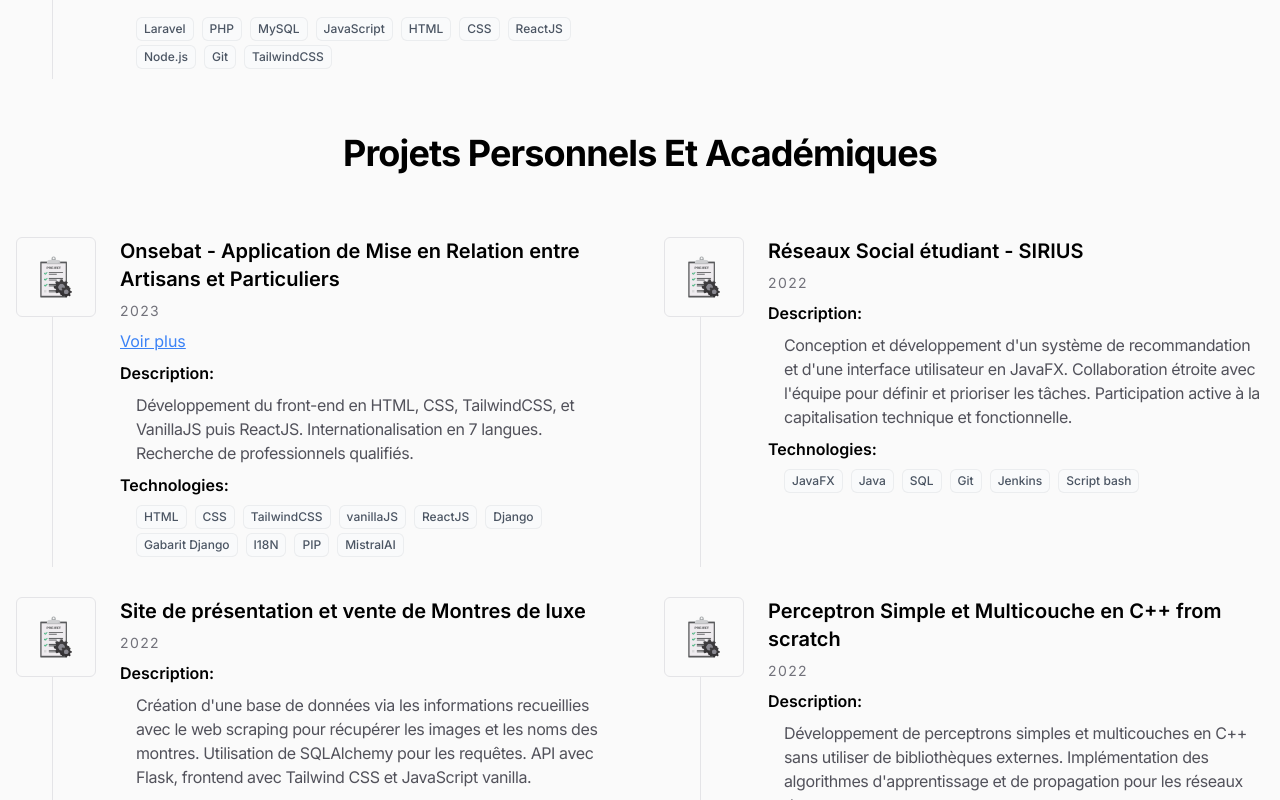
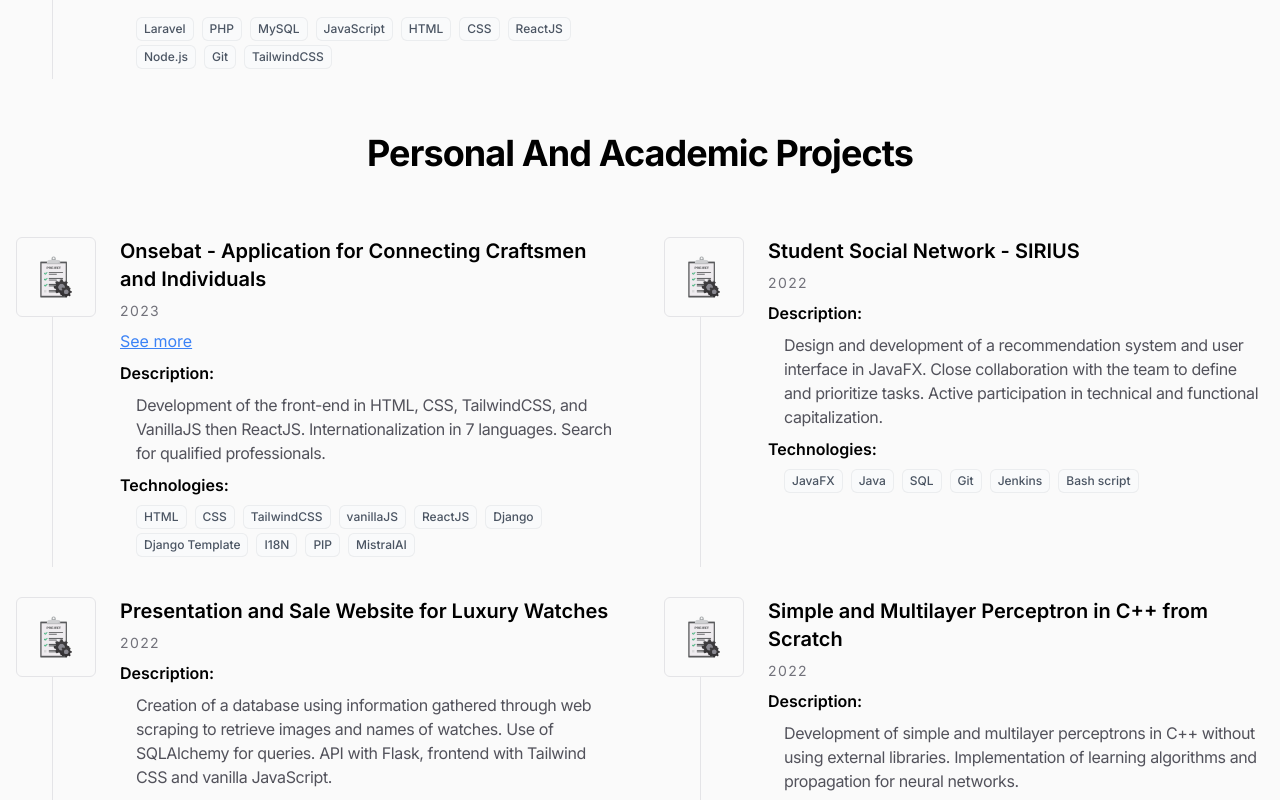
Before and after one commit to njonou01/portfolio, a React (Create React App) app: page / in a window 1280 px wide. Shown: the part 3400-4200 px from the top of the page. Built offline with nearby package versions, Linux system fonts and the light colour scheme.

Commit message:
all english

```diff
--- a/src/components/Projects.tsx
+++ b/src/components/Projects.tsx
@@ -8,7 +8,7 @@ const Projects: React.FC = () => {
 
 
   return (
-    <LayoutSection title="Projets Personnels et Académiques" id="projects">
+    <LayoutSection title="Personal and Academic Projects" id="projects">
       <div className='opacity-100 transform-none'>
         <div className="grid lg:grid-cols-2 grid-cols-1 gap-x-12 gap-y-10">
           {projectsData.map((project, index) => (
@@ -19,7 +19,7 @@ const Projects: React.FC = () => {
               <div className="flex flex-col items-start">
                 <h3 className="text-xl font-semibold">{project.title}</h3>
                 <time className="text-sm text-zinc-500 mt-2 tracking-widest uppercase">{project.date}</time>
-                {project.link && <a href={project.link} className="text-blue-500 underline mt-2">Voir plus</a>}
+                {project.link && <a href={project.link} className="text-blue-500 underline mt-2">See more</a>}
                 <div>
                   <h4 className="font-semibold py-2">Description:</h4>
                   <p className="ml-4 tracking-tight  text-zinc-600 ">{project.description}</p>
--- a/src/data/projectsData.ts
+++ b/src/data/projectsData.ts
@@ -2,32 +2,32 @@ import { project } from "../types/project";
 
 export const projectsData: project[] = [
       {
-            title: "Onsebat - Application de Mise en Relation entre Artisans et Particuliers",
-            description: "Développement du front-end en HTML, CSS, TailwindCSS, et VanillaJS puis ReactJS. Internationalisation en 7 langues. Recherche de professionnels qualifiés.",
-            technologies: ["HTML", "CSS", "TailwindCSS", "vanillaJS", "ReactJS", "Django", "Gabarit Django", "I18N", "PIP", "MistralAI"],
+            title: "Onsebat - Application for Connecting Craftsmen and Individuals",
+            description: "Development of the front-end in HTML, CSS, TailwindCSS, and VanillaJS then ReactJS. Internationalization in 7 languages. Search for qualified professionals.",
+            technologies: ["HTML", "CSS", "TailwindCSS", "vanillaJS", "ReactJS", "Django", "Django Template", "I18N", "PIP", "MistralAI"],
             link: "https://onsebat.onrender.com/en/",
             image: null,
             date: "2023",
       },
       {
-            title: "Réseaux Social étudiant - SIRIUS",
-            description: "Conception et développement d'un système de recommandation et d'une interface utilisateur en JavaFX. Collaboration étroite avec l'équipe pour définir et prioriser les tâches. Participation active à la capitalisation technique et fonctionnelle.",
-            technologies: ["JavaFX", "Java", "SQL", "Git", "Jenkins", "Script bash"],
+            title: "Student Social Network - SIRIUS",
+            description: "Design and development of a recommendation system and user interface in JavaFX. Close collaboration with the team to define and prioritize tasks. Active participation in technical and functional capitalization.",
+            technologies: ["JavaFX", "Java", "SQL", "Git", "Jenkins", "Bash script"],
             image: null,
             date: "2022",
             link: ''
       },
       {
-            title: "Site de présentation et vente de Montres de luxe",
-            description: "Création d'une base de données via les informations recueillies avec le web scraping pour récupérer les images et les noms des montres. Utilisation de SQLAlchemy pour les requêtes. API avec Flask, frontend avec Tailwind CSS et JavaScript vanilla.",
-            technologies: ["SQLAlchemy", "Flask", "TailwindCSS", "JavaScript vanilla"],
+            title: "Presentation and Sale Website for Luxury Watches",
+            description: "Creation of a database using information gathered through web scraping to retrieve images and names of watches. Use of SQLAlchemy for queries. API with Flask, frontend with Tailwind CSS and vanilla JavaScript.",
+            technologies: ["SQLAlchemy", "Flask", "TailwindCSS", "vanilla JavaScript"],
             image: null,
             date: "2022",
             link: ''
       },
       {
-            title: "Perceptron Simple et Multicouche en C++ from scratch",
-            description: "Développement de perceptrons simples et multicouches en C++ sans utiliser de bibliothèques externes. Implémentation des algorithmes d'apprentissage et de propagation pour les réseaux de neurones.",
+            title: "Simple and Multilayer Perceptron in C++ from Scratch",
+            description: "Development of simple and multilayer perceptrons in C++ without using external libraries. Implementation of learning algorithms and propagation for neural networks.",
             technologies: ["C++"],
             image: null,
             date: "2022",
```
